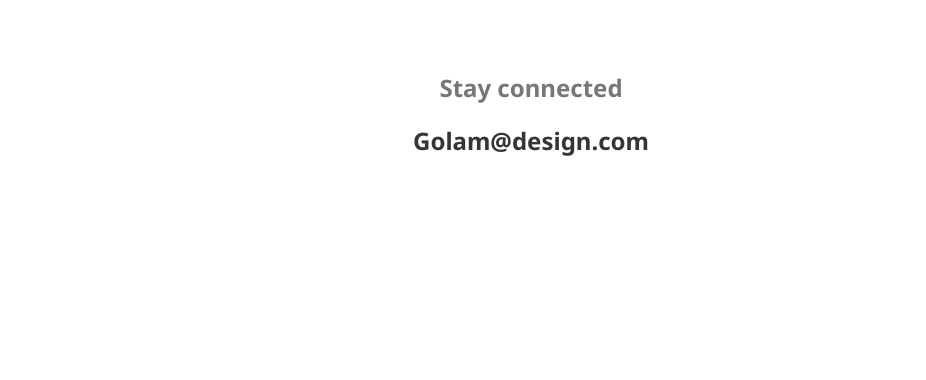
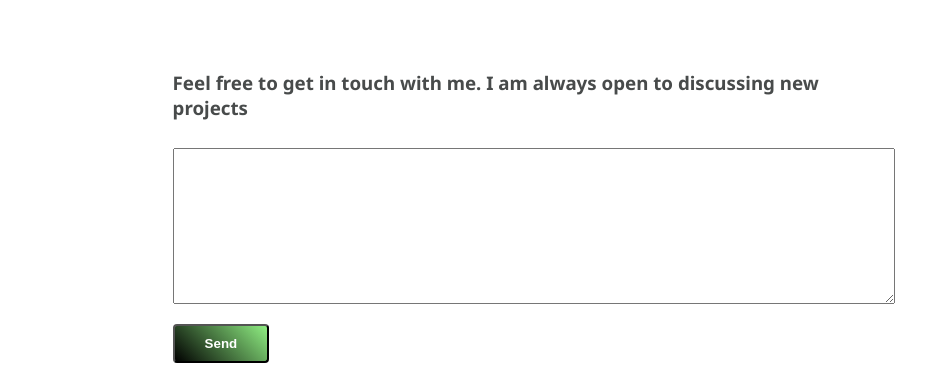
Before and after one commit to GolamRabby96/firstprortfolio, a plain HTML site: page index.html in a window 1280 px wide. Shown: the part 1960-2340 px from the top of the page, without its empty margins (109-1035 px from the left). Before the commit the page ends 2131 px from the top, so only its background shows below. Drawn offline with Linux system fonts and the light colour scheme.

Commit message:
add extra

```diff
--- a/css/style.css
+++ b/css/style.css
@@ -184,3 +184,36 @@ img {
     text-decoration: none;
     color: rgb(54, 52, 52);
 }
+
+
+/* ....................  */
+
+.formsection {
+    width: 80%;
+    margin: auto;
+}
+
+.sormsectionstart {
+    width: 70%;
+    margin: auto;
+}
+
+.sormsectionstart h3 {
+    padding-bottom: 10px;
+    color: rgb(72, 75, 75);
+}
+
+.sormsectionstart textarea {
+    width: 100%;
+    height: 150px;
+    margin-bottom: 15px;
+}
+
+.sormsectionstart button {
+    background-image: linear-gradient(45deg, rgb(0, 0, 0), rgb(143, 238, 130));
+    padding: 10px 30px;
+    color: white;
+    font-weight: 700;
+    border-radius: 4px;
+    ;
+}
--- a/index.html
+++ b/index.html
@@ -82,6 +82,15 @@
         </div>
     </section>
     <!-- work inwuiry  end.....  -->
+    <section class="formsection">
+        <div class="sormsectionstart">
+            <h3>Feel free to get in touch with me. I am always open to discussing new projects</h3>
+            <form action="">
+                <textarea id="comment" name="comment"></textarea><br>
+                <button>Send</button>
+            </form>
+        </div>
+    </section>
     <!-- stay conneted start ...........  -->
     <section>
         <div class="stayconnected">
```
